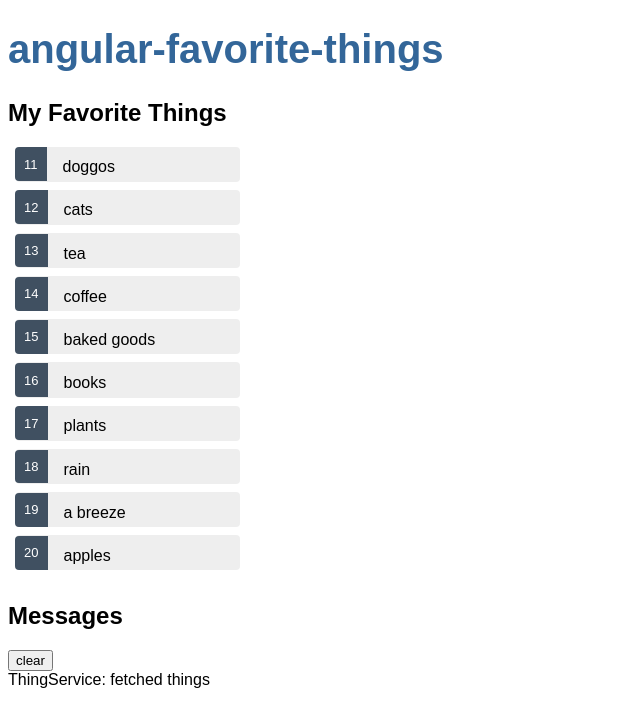
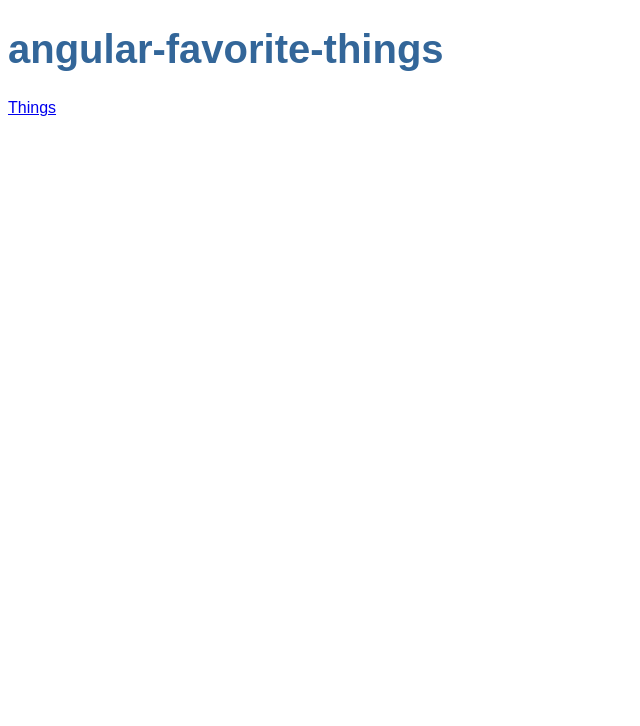
Before and after one commit to Lmcmaaser/angular-favorite-things, an Angular app: page / in a window 1280 px wide. Shown: the top 726 px of the page, without its empty margins (0-640 px from the left). Built offline with nearby package versions, Linux system fonts and the light colour scheme.

Commit message:
routing module

```diff
--- a/src/app/app.component.html
+++ b/src/app/app.component.html
@@ -1,3 +1,6 @@
 <h1>{{title}}</h1>
-<app-things></app-things>
+<nav>
+  <a routerLink="/things">Things</a>
+</nav>
+<router-outlet></router-outlet>
 <app-messages></app-messages>
--- a/src/app/app.module.ts
+++ b/src/app/app.module.ts
@@ -6,6 +6,7 @@ import { AppComponent } from './app.component';
 import { ThingsComponent } from './things/things.component';
 import { ThingDetailComponent } from './thing-detail/thing-detail.component';
 import { MessagesComponent } from './messages/messages.component';
+import { AppRoutingModule } from './app-routing.module';
 
 @NgModule({
   declarations: [
@@ -16,7 +17,8 @@ import { MessagesComponent } from './messages/messages.component';
   ],
   imports: [
     BrowserModule,
-    FormsModule
+    FormsModule,
+    AppRoutingModule
   ],
   providers: [],
   bootstrap: [AppComponent]
```
Also changed, not shown: src/app/app-routing.module.ts (added, +20 -0 lines).
